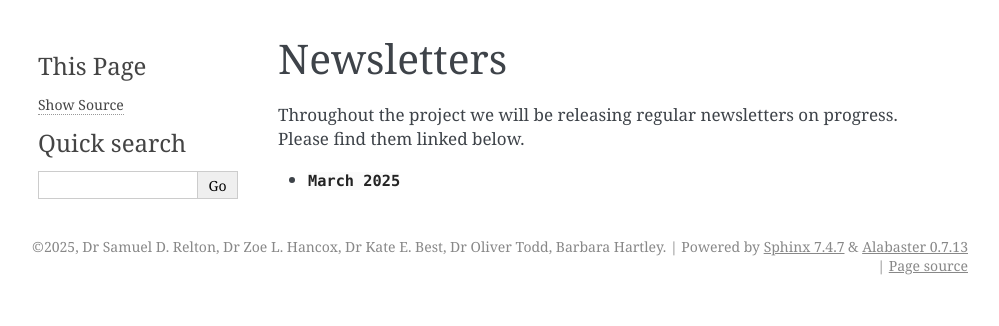
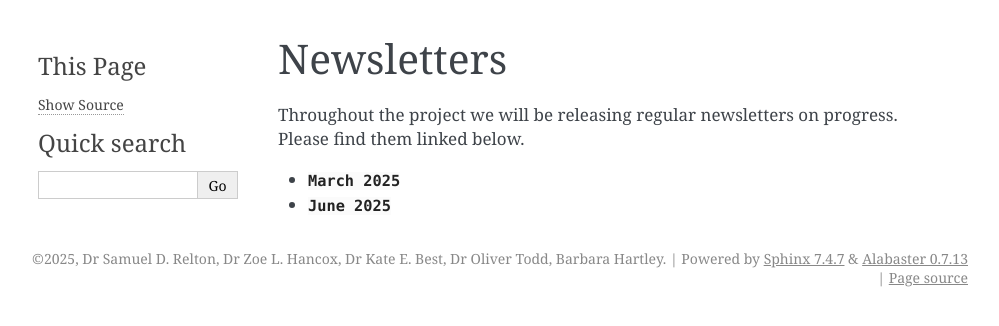
Before and after one commit to sdrelton/PREDICT, a Sphinx documentation site: the page built from docs/Newsletters.rst, in a window 1280 px wide. Shown: the top 326 px of the page, without its empty margins (142-1141 px from the left). Built offline with Sphinx 7.4.7, drawn with Linux system fonts in a browser that asks for light colours.

Commit message:
June newsletter added

```diff
--- a/docs/Newsletters.rst
+++ b/docs/Newsletters.rst
@@ -7,3 +7,5 @@ Throughout the project we will be releasing regular newsletters on progress.
 Please find them linked below.
 
 * :download:`March 2025 <newsletters/PREDICT_Newsletter_March2025.pdf>`
+
+* :download:`June 2025 <newsletters/PREDICT_Newsletter_June2025.pdf>`
```
